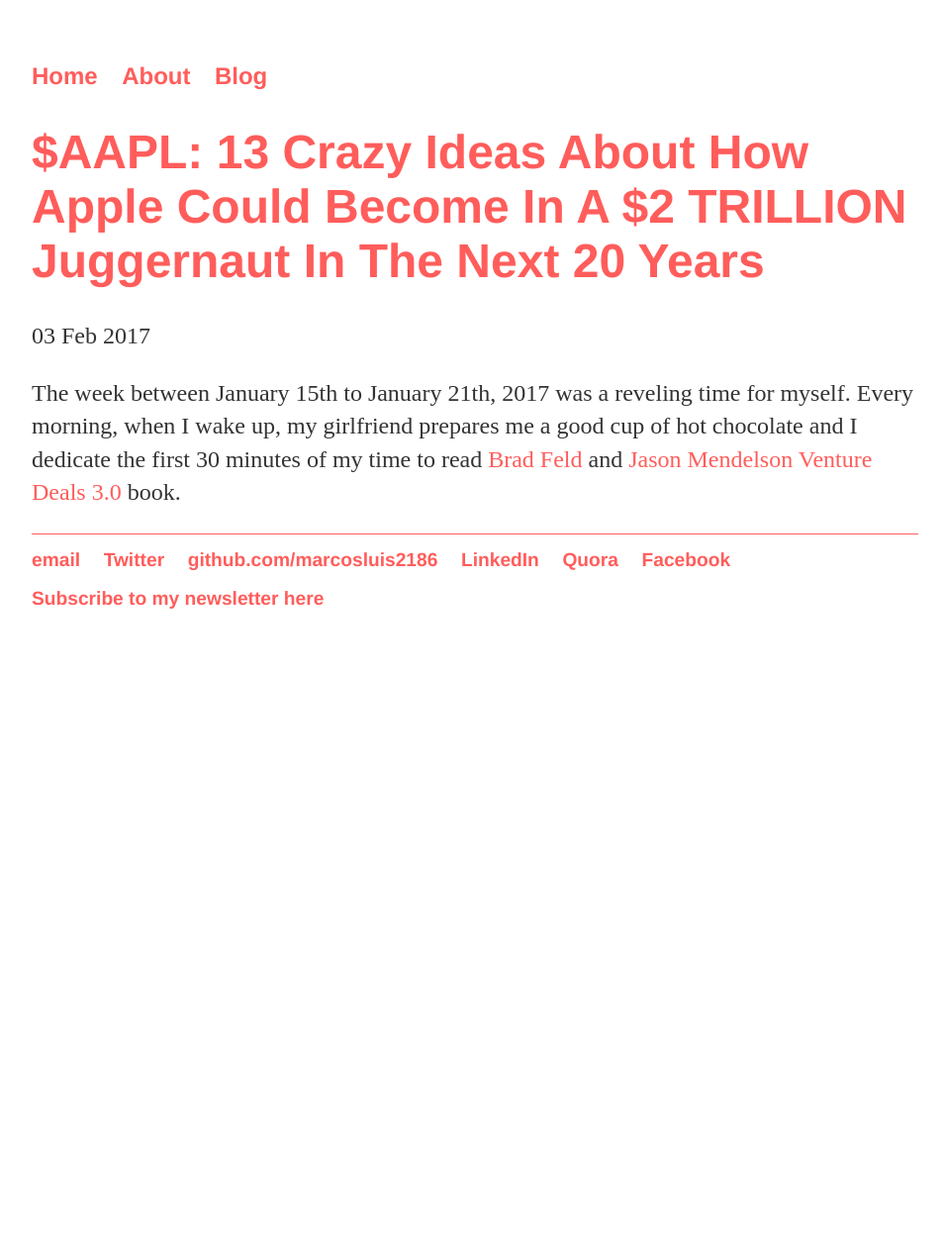
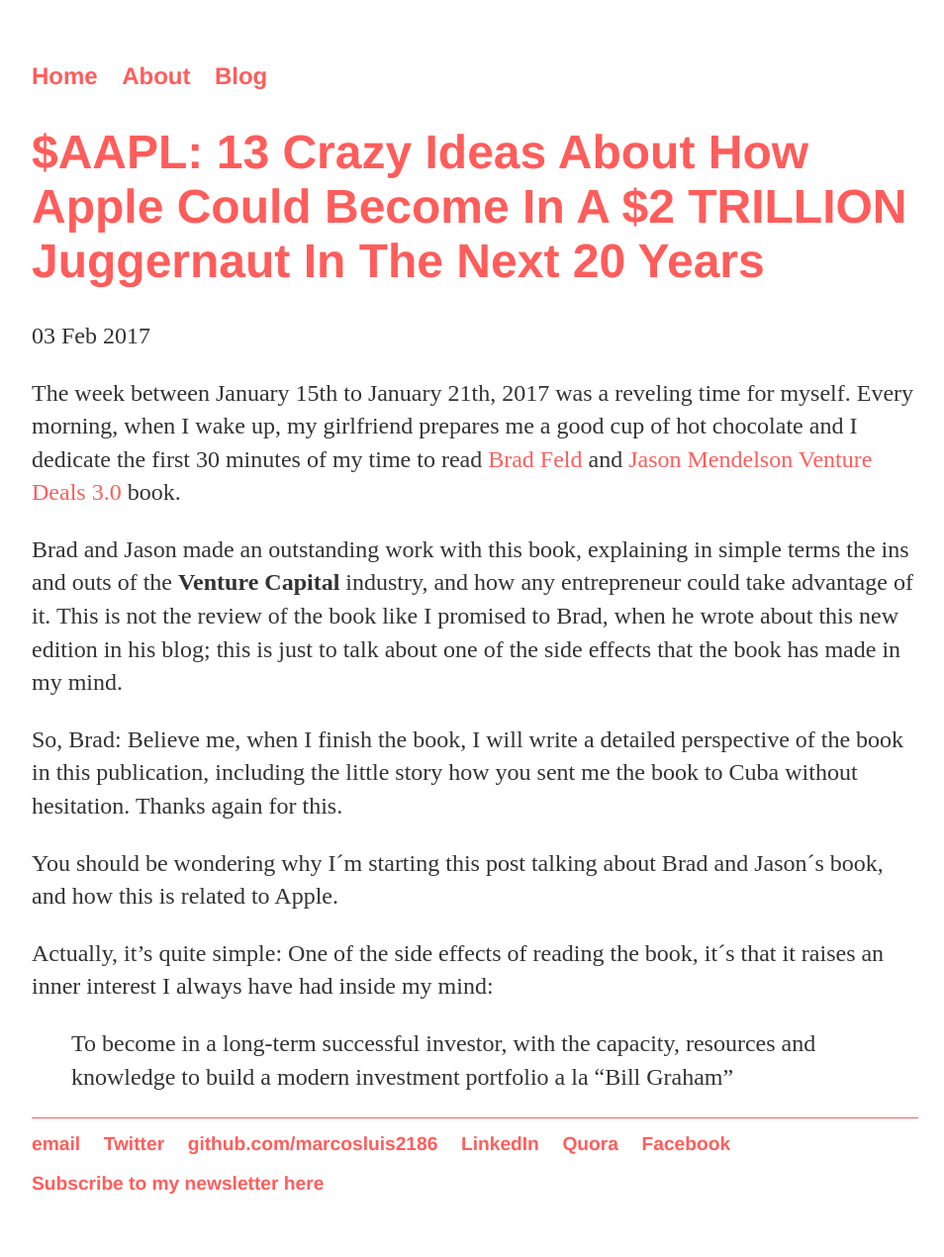
Before and after one commit to marcosluis2186/marcosluis2186.github.com, a Jekyll site: the page built from _posts/2017-02-03-apple-2-trillion-juggernaut.md, in a window 1280 px wide. Shown: the whole page at 99% size, without its empty margins (160-1114 px from the left). Built offline with Jekyll 4.4.1, drawn with Linux system fonts in a browser that asks for light colours; before the commit the page ends 900 px from its top, so only the background shows below that.

Commit message:
Adding new paragraphs to Apple's 2 Trillion post

```diff
--- a/_posts/2017-02-03-apple-2-trillion-juggernaut.md
+++ b/_posts/2017-02-03-apple-2-trillion-juggernaut.md
@@ -7,3 +7,13 @@
 Every morning, when I wake up, my girlfriend prepares me a good cup of hot chocolate and I dedicate
 the first 30 minutes of my time to read [Brad Feld](https://twitter.com/bfeld) and
  [Jason Mendelson](https://twitter.com/jasonmendelson) [Venture Deals 3.0](http://venturedeals.com/) book.
+
+Brad and Jason made an outstanding work with this book, explaining in simple terms the ins and outs of the **Venture Capital** industry, and how any entrepreneur could take advantage of it. This is not the review of the book like I promised to Brad, when he wrote about this new edition in his blog; this is just to talk about one of the side effects that the book has made in my mind.
+
+So, Brad: Believe me, when I finish the book, I will write a detailed perspective of the book in this publication, including the little story how you sent me the book to Cuba without hesitation. Thanks again for this.
+
+You should be wondering why I´m starting this post talking about Brad and Jason´s book, and how this is related to Apple.
+
+Actually, it’s quite simple: One of the side effects of reading the book, it´s that it raises an inner interest I always have had inside my mind:
+
+> To become in a long-term successful investor, with the capacity, resources and knowledge to build a modern investment portfolio a la “Bill Graham”
```
